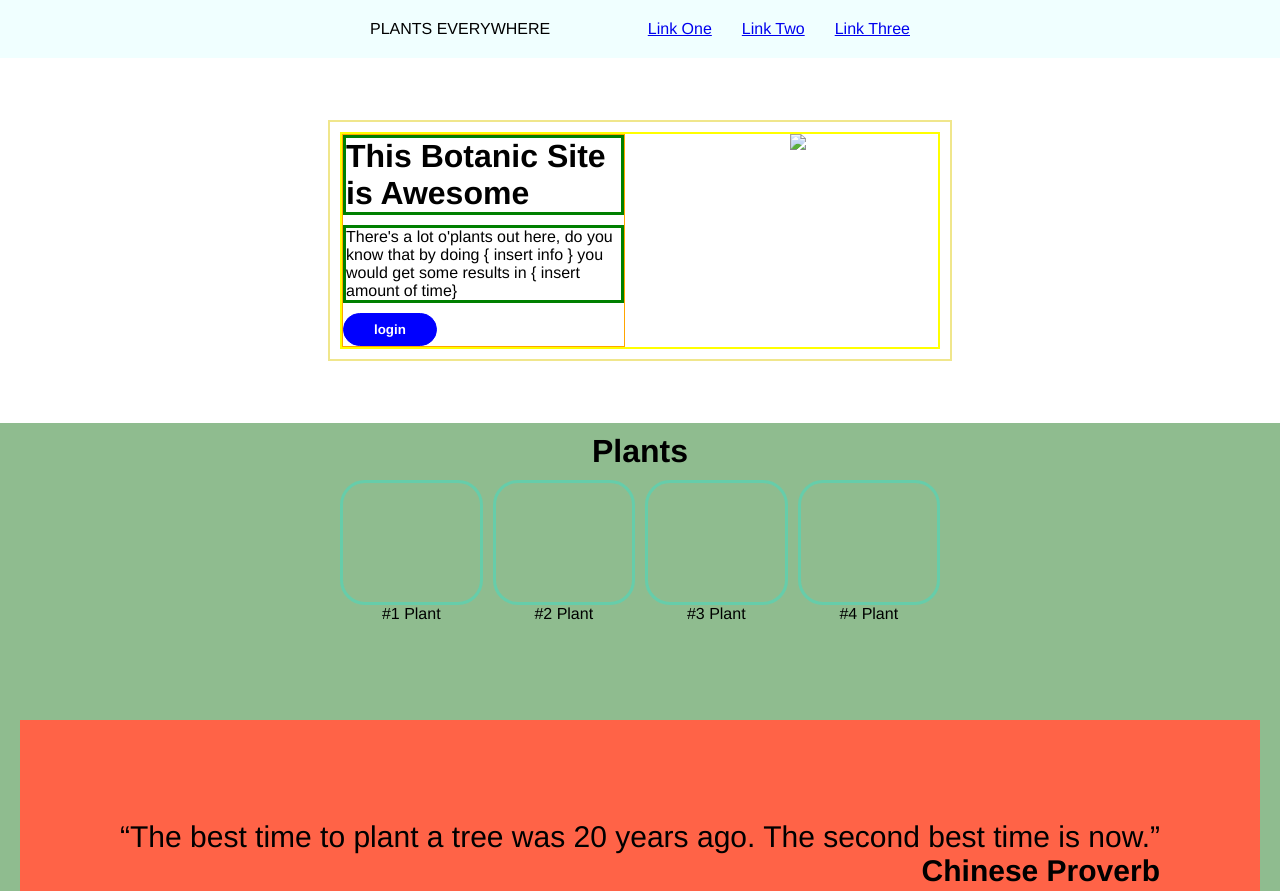
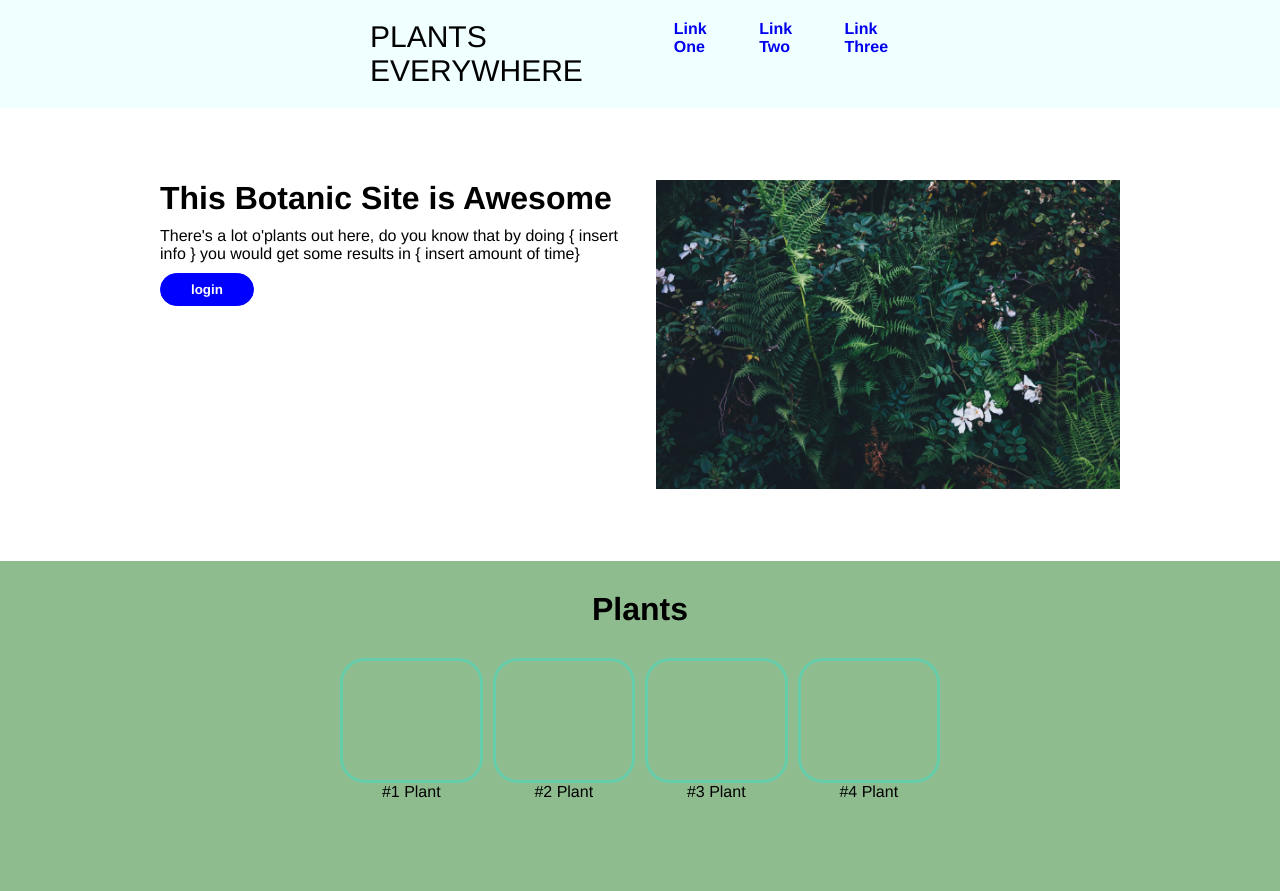
Before and after one commit to VectorDelta/landing_odin_proj, a plain HTML site: page index.html in a window 1280 px wide. Shown: the top 891 px of the page. Drawn offline with Linux system fonts and the light colour scheme.

Commit message:
<feat> Update Website

```diff
--- a/style.css
+++ b/style.css
@@ -56,30 +56,37 @@ body {
 
 .logo {
     margin-right: auto;
+    font-size: 30px;
 }
 
 .hero-block{
     display: flex;
-    border: 2px solid khaki;
+    /* border: 2px solid khaki; */
     margin: 2em;
     padding: 10px;
+    flex-wrap: wrap;
 }
 
 .hero-content{
     display: flex;
-    border: 2px solid yellow;
+    /* border: 2px solid yellow; */
     flex-basis: 200px;
     flex: 1;
     gap: 2em;
     align-self: center;
-    min-width: 600px;
-    max-width: 40vw;
+    min-width: 60em;
+    max-width: 50vw;
+
 
 }
 
+a{
+    text-decoration: none;
+    font-weight: 800;
+}
+
 img{
-    max-width: 100%;
-    max-height: 100%;
+    width: 100%;
 }
 
 
@@ -95,14 +102,14 @@ img{
     flex-direction: column;
     display: flex;
     gap: 10px;
-    border: 1px solid orange;
+    /* border: 1px solid orange; */
     justify-content: space-between;
 }
-
+/*
 .hero-menu > * {
     border: 3px solid green;
 }
-
+ */
 
 .login {
     background-color: blue;
@@ -131,6 +138,7 @@ img{
 
 
 .info-header{
+    margin:20px auto;
     display: flex;
     width: 100%;
     /* border: 2px solid wheat; */
```
Also changed, not shown: plant.avif (added), 1 other file.
